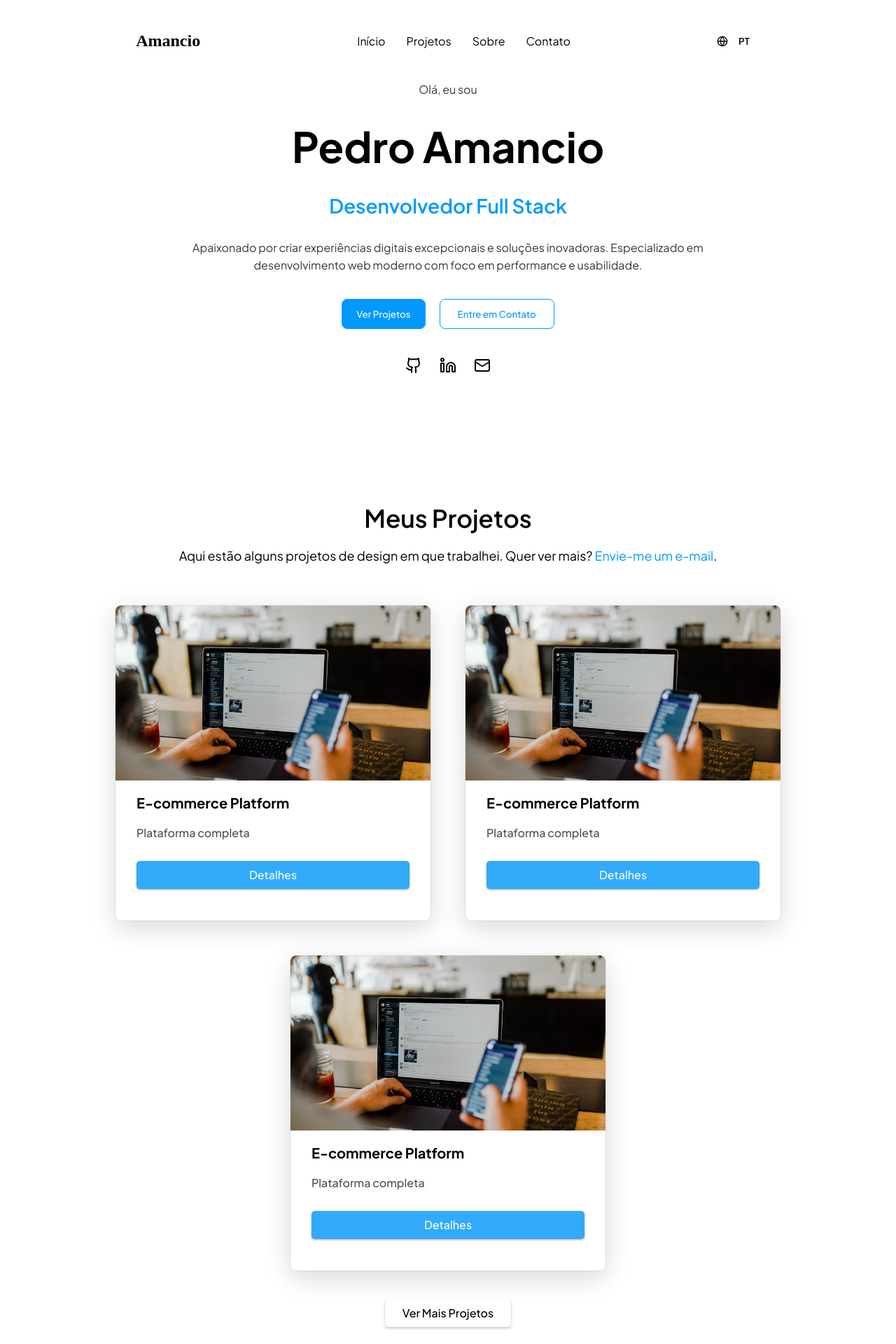
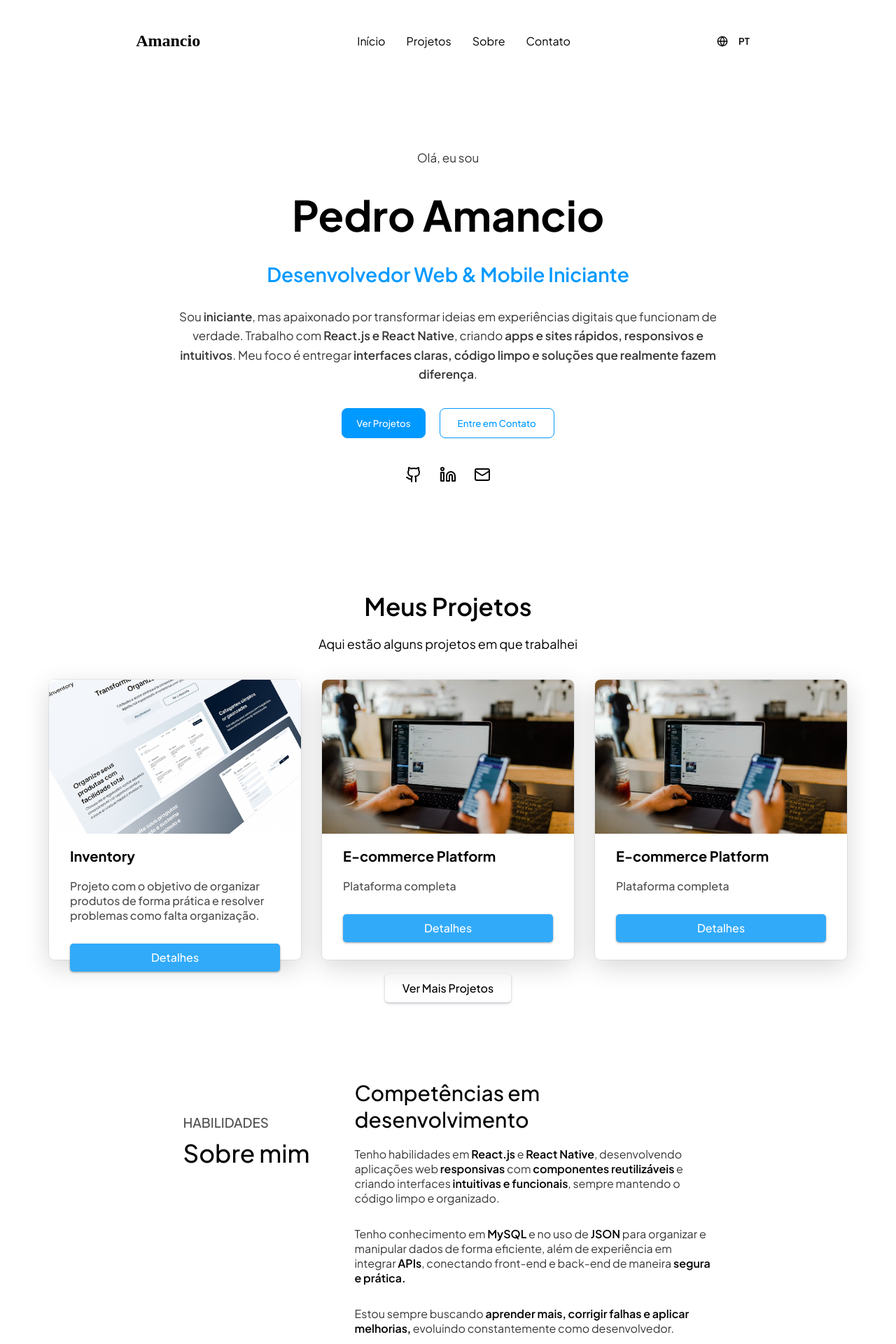
Before and after one commit to 0980596/Portf-lio, a React (Create React App) app: page / in a window 1280 px wide. Shown: the top 1920 px of the page at 70% size. Built offline with nearby package versions, Linux system fonts and the light colour scheme.

Commit message:
Mudança geral

```diff
--- a/src/components/Contato/style.module.css
+++ b/src/components/Contato/style.module.css
@@ -217,3 +217,19 @@
 
     }
 }
+
+@media (max-width: 800px) {
+
+        .infmsgContainer {
+            flex-direction: column;
+            align-items: center;
+        }
+
+        .infmsgContainer {
+            padding: 0px 0px;
+        }
+
+        .infdecontatoContainer {
+           padding: 8px 0px;
+        }
+}
--- a/src/components/Header/style.module.css
+++ b/src/components/Header/style.module.css
@@ -4,9 +4,9 @@ header {
     align-items: center;
     margin-top: 20px;
     padding: 20px 0;
-    position: fixed;
-    width: 100%;
+    position: sticky;
     z-index: 20;
+    top: 0;
 
     .name {
         h3 {
--- a/src/components/Hero/index.jsx
+++ b/src/components/Hero/index.jsx
@@ -10,19 +10,18 @@ export default function Hero() {
 
                 <h2>Pedro Amancio</h2>
 
-                <h3>Desenvolvedor Full Stack</h3>
+                <h3>Desenvolvedor Web & Mobile Iniciante</h3>
 
-                <p>Apaixonado por criar experiências digitais excepcionais e soluções inovadoras. Especializado em
-                    desenvolvimento web moderno com foco em performance e usabilidade.</p>
+                <p>Sou <span>iniciante</span>, mas apaixonado por transformar ideias em experiências digitais que funcionam de verdade. Trabalho com <span>React.js e React Native</span>, criando <span>apps e sites rápidos, responsivos e intuitivos</span>. Meu foco é entregar <span>interfaces claras, código limpo e soluções que realmente fazem diferença</span>.</p>
 
                 <div className={style.btnInicio}>
 
                     <div className={style.verProjeto}>
-                        <button>Ver Projetos</button>
+                        <a href="#projetos"><button>Ver Projetos</button></a>
                     </div>
 
                     <div className={style.entreContato}>
-                        <button>Entre em Contato</button>
+                        <a href="#contato"><button>Entre em Contato</button></a>
                     </div>
 
                 </div>
@@ -30,11 +29,11 @@ export default function Hero() {
                 <div className={style.redes}>
 
                     <div className={style.social}>
-                        <Github />
+                        <a href="https://github.com/0980596"><Github /></a>
                     </div>
 
                     <div className={style.social}>
-                        <Linkedin />
+                        <a href="https://www.linkedin.com/in/pedro-am%C3%A2ncio-6bb579378/"><Linkedin /></a>
                     </div>
 
                     <div className={style.social}>
--- a/src/components/Hero/style.module.css
+++ b/src/components/Hero/style.module.css
@@ -10,8 +10,12 @@
         padding: 15px 0px;
         max-width: 770px;
         line-height: 1.6;
-        font-size: 16px;
+        font-size: 17px;
         color: rgba(0, 0, 0, 0.79);
+    }
+
+    span {
+        font-weight: 600;
     }
 
     h2 {
@@ -72,3 +76,7 @@
     }
 
 }
+
+a {
+    color: black;
+}
--- a/src/components/Projetos/index.jsx
+++ b/src/components/Projetos/index.jsx
@@ -1,7 +1,7 @@
 import style from "./style.module.css";
 import { useState } from "react";
 
-import imgproject1 from "../../images/subs.avif";
+import inventory from "../../images/Inventory.png";
 import imgproject2 from "../../images/subs.avif";
 import imgproject3 from "../../images/subs.avif";
 
@@ -14,11 +14,22 @@ export default function Projetos() {
     const [mostrarTodos, setMostrarTodos] = useState(false);
 
     const projetos = [
-        { id: 1, titulo: "E-commerce Platform", descricao: "Plataforma completa", imagem: imgproject1, sobre: "Detalhes do projeto", tecnologias: ["React", "Node.js"] },
+        {
+            id: 1, titulo: "Inventory",
+            descricao: "Projeto com o objetivo de organizar produtos de forma prática e resolver problemas como falta organização.",
+            imagem: inventory,
+            sobre: "Sistema simples e prático para cadastrar, editar e organizar produtos e categorias, facilitando a gestão de estoques de forma eficiente.",
+            tecnologias: ["React", "API", "CSS"]
+        },
+
         { id: 2, titulo: "E-commerce Platform", descricao: "Plataforma completa", imagem: imgproject2, sobre: "Detalhes do projeto", tecnologias: ["React", "Node.js"] },
+
         { id: 3, titulo: "E-commerce Platform", descricao: "Plataforma completa", imagem: imgproject3, sobre: "Detalhes do projeto", tecnologias: ["React", "Node.js"] },
-        { id: 4, titulo: "Outro Projeto", descricao: "Outro projeto", imagem: imgproject1, sobre: "Detalhes do projeto", tecnologias: ["React"] },
+
+        { id: 4, titulo: "Outro Projeto", descricao: "Outro projeto", imagem: imgproject2, sobre: "Detalhes do projeto", tecnologias: ["React"] },
+
         { id: 5, titulo: "Mais Um Projeto", descricao: "Mais um projeto", imagem: imgproject2, sobre: "Detalhes do projeto", tecnologias: ["Node.js"] },
+
         { id: 6, titulo: "Último Projeto", descricao: "Último projeto", imagem: imgproject3, sobre: "Detalhes do projeto", tecnologias: ["MongoDB"] },
     ];
 
@@ -35,7 +46,7 @@ export default function Projetos() {
                 <div className={style.projetos} id="projetos">
                     <div className={style.introCard}>
                         <h2>Meus Projetos</h2>
-                        <p>Aqui estão alguns projetos de design em que trabalhei. Quer ver mais? <span>Envie-me um e-mail</span>.</p>
+                        <p>Aqui estão alguns projetos em que trabalhei</p>
                     </div>
 
                     <div className={style.cards}>
@@ -88,7 +99,7 @@ export default function Projetos() {
                                 </div>
                                 <div className={style.acesso}>
                                     <div className={style.verCod}>
-                                        <button><Github size={20} /> Ver Código</button>
+                                        <a href="https://github.com/0980596/Inventory"><button><Github size={20} /> Ver Código</button></a>
                                     </div>
                                     <div className={style.verProject}>
                                         <button><SquareArrowOutUpRight size={20} /> Ver Projeto</button>
--- a/src/components/Projetos/style.module.css
+++ b/src/components/Projetos/style.module.css
@@ -32,7 +32,7 @@
         .card {
             cursor: pointer;
             width: 450px;
-            height: 450px;
+            height: 470px;
             border-radius: 8px;
             box-shadow: rgba(0, 0, 0, 0.16) 0px 10px 36px 0px,
                 rgba(0, 0, 0, 0.06) 0px 0px 0px 1px;
@@ -302,3 +302,105 @@
         transform: translateY(0);
     }
 }
+
+@media (max-width: 1750px) {
+        .projetos {
+        padding: 10px;
+
+        .cards {
+            padding: 20px 15px;
+            gap: 30px;
+
+            .card {
+                width: 400px;
+                height: 400px;
+
+                img {
+                    height: 220px;
+                }
+            }
+        }
+
+    }
+
+    .overlayProjeto .projetoContainer {
+        width: 40%;
+        height: auto;
+    }
+}
+
+@media (max-width: 1400px) {
+        .projetos {
+        padding: 10px;
+
+        .cards {
+            padding: 20px 15px;
+            gap: 30px;
+
+            .card {
+                width: 360px;
+                height: 400px;
+            }
+        }
+    }
+
+    .overlayProjeto .projetoContainer {
+        width: 50%;
+        height: auto;
+    }
+}
+
+@media (max-width: 1200px) {
+    .projetos {
+        padding: 10px;
+
+        .cards {
+            padding: 20px 15px;
+            gap: 30px;
+
+            .card {
+                width: 330px;
+                height: 400px;
+
+                img {
+                    height: 220px;
+                }
+            }
+        }
+    }
+
+    .overlayProjeto .projetoContainer {
+        width: 56%;
+        height: auto;
+    }
+}
+
+@media (max-width: 1120px) {
+        .projetos {
+        padding: 10px;
+
+        .cards {
+            padding: 20px 15px;
+            gap: 30px;
+
+            .card {
+                width: 300px;
+                height: 400px;
+
+                img {
+                    height: 220px;
+                }
+            }
+        }
+
+    }
+
+    .overlayProjeto .projetoContainer {
+        width: 60%;
+        height: auto;
+    }
+}
+
+a {
+    text-decoration: none;
+}
--- a/src/components/Sobre/index.jsx
+++ b/src/components/Sobre/index.jsx
@@ -6,23 +6,19 @@ export default function Sobre() {
             <div className={style.quemsouContainer} id="sobre">
 
                 <div className={style.tittleSub}>
-                    <h3>QUEM SOU</h3>
+                    <h3>HABILIDADES</h3>
                     <h2>Sobre mim</h2>
                 </div>
 
                 <div className={style.desc}>
 
-                    <h3>Transformamos ideias em experiências digitais</h3>
+                    <h3>Competências em desenvolvimento</h3>
 
-                    <p>Acreditamos que <span>tecnologia e design caminham juntos para impulsionar negócios</span> e conectar
-                        marcas ao seu público de forma autêntica.</p>
+                    <p>Tenho habilidades em <span>React.js </span>e <span>React Native</span>, desenvolvendo aplicações web <span>responsivas</span> com <span>componentes reutilizáveis</span> e criando interfaces <span>intuitivas e funcionais</span>, sempre mantendo o código limpo e organizado.</p>
 
-                    <p>Nossa missão é <span>simplificar processos complexos e entregar soluções digitais</span> que unem
-                        estética, performance e usabilidade. Cada detalhe é pensado para valorizar sua marca e criar interfaces
-                        que encantam.</p>
+                    <p>Tenho conhecimento em <span>MySQL</span> e no uso de <span>JSON</span> para organizar e manipular dados de forma eficiente, além de experiência em integrar <span>APIs</span>, conectando front-end e back-end de maneira <span>segura e prática.</span></p>
 
-                    <p>Mais do que desenvolver, ajudamos sua marca a ganhar voz, traduzindo visão e valores em uma presença
-                        digital única e marcante.</p>
+                    <p>Estou sempre buscando <span>aprender mais, corrigir falhas e aplicar melhorias,</span> evoluindo constantemente como desenvolvedor.</p>
 
                 </div>
 
--- a/src/components/Sobre/style.module.css
+++ b/src/components/Sobre/style.module.css
@@ -5,7 +5,7 @@
     padding: 100px 0px;
 
     .tittleSub {
-        margin-top: 10px;
+        margin-top: 50px;
 
         h3 {
             color: rgba(0, 0, 0, 0.698);
```
Also changed, not shown: package.json (+5 -3 lines), src/components/Contato/index.jsx (+24 -30 lines), src/images/Inventory.png (added), 1 other file (tests, documents, lock files or other folders).
